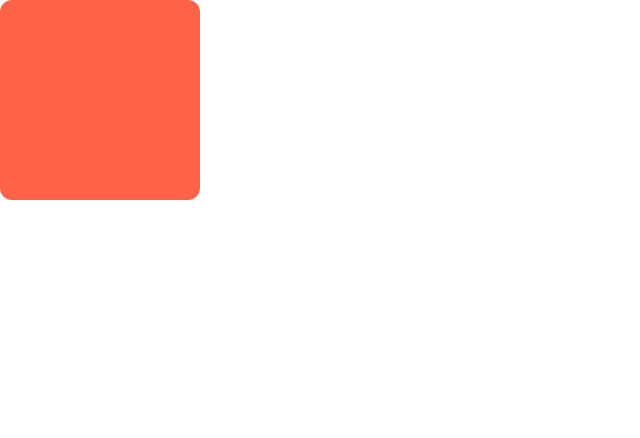
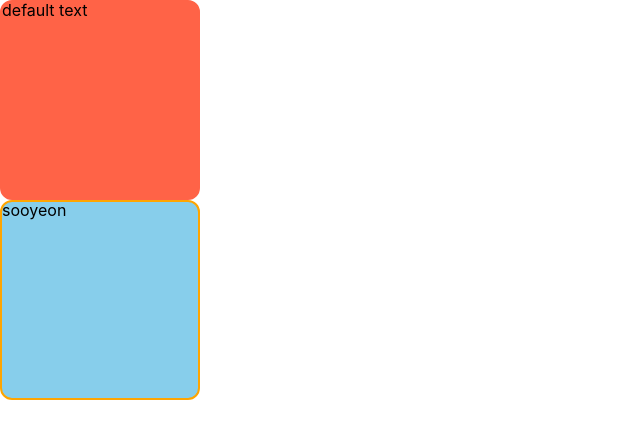
Before and after one commit to sookyeon/reactjs, a React (Create React App) app in the folder reactjs-masterclass/: page / in a window 1280 px wide. Shown: the top 438 px of the page, without its empty margins (0-640 px from the left). Built offline with nearby package versions, Linux system fonts and the light colour scheme.

Commit message:
Optional Props

```diff
--- a/reactjs-masterclass/src/App.tsx
+++ b/reactjs-masterclass/src/App.tsx
@@ -58,6 +58,7 @@ function App() {
     <>
       <GlobalStyle />
       <Circle bgColor="tomato" />
+      <Circle bgColor="skyblue" borderColor="orange" text="sooyeon" />
     </>
   );
 }
--- a/reactjs-masterclass/src/Circle.tsx
+++ b/reactjs-masterclass/src/Circle.tsx
@@ -1,21 +1,33 @@
 import styled from "styled-components";
 
-const Container = styled.div<CircleProps>`
+const Container = styled.div<ContainerProps>`
   background-color: ${(props) => props.bgColor};
   width: 200px;
   height: 200px;
   border-radius: 12px;
+  border: 2px solid ${(props) => props.borderColor};
 `; //circle은 태그가 아니라 스타일임
 
 //const x = (a:number, b:numver) => a+b 대신 interface를 통해 object shape을 알려줌
 //App.tsx에 이어 Circle에서도 prop을 보내고(styled-component의 prop과 component의 prop은 대개 다름), 동일하게 shape을 알려줘야 함
 
 interface CircleProps {
-  bgColor: string;
+  bgColor: string; //required props
+  borderColor?: string; //optional props
+  text?: string; //optional props
 }
 
-function Circle({ bgColor }: CircleProps) {
-  return <Container bgColor={bgColor} />;
+interface ContainerProps {
+  bgColor: string; //required props
+  borderColor: string; //required props
+}
+
+function Circle({ bgColor, borderColor, text = "default text" }: CircleProps) {
+  return (
+    <Container bgColor={bgColor} borderColor={borderColor ?? bgColor}>
+      {text}
+    </Container> //CircleProps에서는 optional인데 ContainerProps에서는 required이라면 undefined 상태일 때 밀어줄 기본값이 있어야 함
+  );
 }
 
 export default Circle;
```
